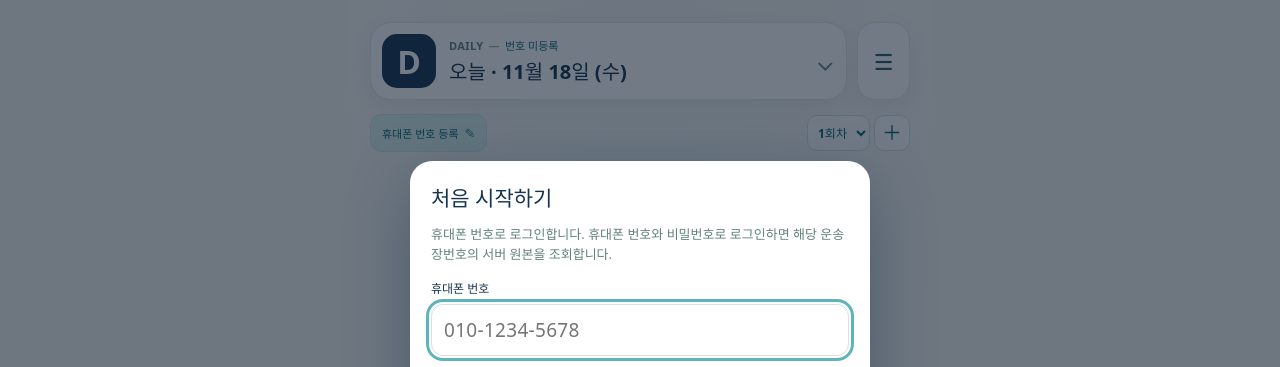
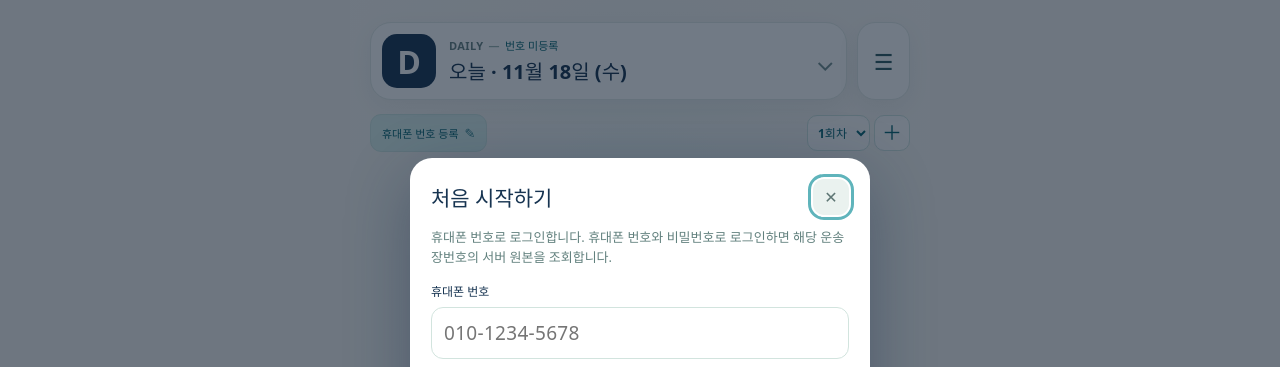
Before and after one commit to lee1431/stance, a plain HTML site: page ddsm/index.html in a window 1280 px wide. Shown: the top 367 px of the page. Drawn offline with Linux system fonts and the light colour scheme.

Commit message:
fix(ddsm): show login dialog close button and bust script cache

```diff
--- a/ddsm/index.html
+++ b/ddsm/index.html
@@ -11,7 +11,7 @@
   <script src="naver-map.js?v=3-shared-sdk" defer></script>
   <script src="delivery-map.js?v=4-empty-day" defer></script>
   <script src="waybill.js?v=1-master-13" defer></script>
-  <script src="app.js?v=22-session-restore" defer></script>
+  <script src="app.js?v=23-login-close" defer></script>
 </head>
 <body>
   <div id="app" class="app">
@@ -106,7 +106,7 @@
     <form id="identityForm">
       <div class="dialog-head">
         <h2 id="identityTitle">내 휴대폰 번호</h2>
-        <button id="closeIdentity" class="close-button hidden" type="button" aria-label="닫기">✕</button>
+        <button id="closeIdentity" class="close-button" type="button" aria-label="로그인 창 닫기">✕</button>
       </div>
       <p class="dialog-description">휴대폰 번호로 로그인합니다. 휴대폰 번호와 비밀번호로 로그인하면 해당 운송장번호의 서버 원본을 조회합니다.</p>
       <label class="input-label" for="identityPhoneInput">휴대폰 번호</label>
```
